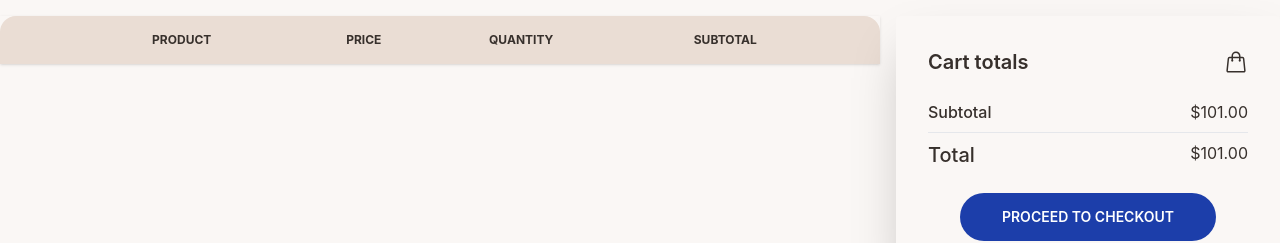
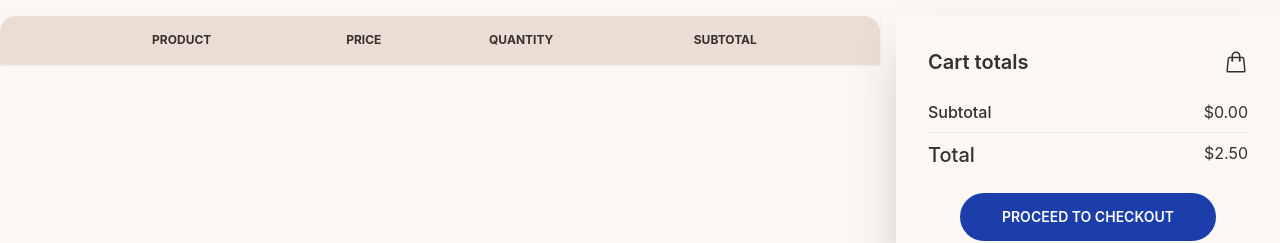
Before and after one commit to devhasibulislam/toothsi-reactjs-assignment, a React (Create React App) app: page / in a window 1280 px wide. Both pictures are taken after typing "Sample" into the empty fields and a click on the button "ADD TO CART". Shown: the top 243 px of the page. Built offline with nearby package versions, Linux system fonts and the light colour scheme; the HTML template or start-up script is replaced by a standard one.

Commit message:
cart info adding done

```diff
--- a/src/components/checkout/CheckoutRight.js
+++ b/src/components/checkout/CheckoutRight.js
@@ -3,6 +3,8 @@ import { useNavigate } from "react-router-dom";
 
 const CheckoutRight = () => {
   const navigate = useNavigate();
+  let subTotal = 0;
+  JSON.parse(localStorage.getItem("ProductListingCart")).forEach(prod => subTotal += (Number(prod.price) * Number(prod.quantity)));
 
   return (
     <section className="mx-auto">
@@ -31,15 +33,15 @@ const CheckoutRight = () => {
             {/* subtotal */}
             <div className="flex justify-between">
               <span className="font-medium">Subtotal</span>
-              <span>$101.00</span>
+              <span>${subTotal.toFixed(2)}</span>
             </div>
 
             <hr className="my-2" />
 
             {/* total */}
             <div className="flex justify-between">
-              <span className="font-medium text-xl">Total</span>
-              <span>$101.00</span>
+              <span className="font-medium text-xl tooltip tooltip-right" data-tip="Including tax $2.50 ">Total</span>
+              <span>${(subTotal + 2.50).toFixed(2)}</span>
             </div>
           </div>
           <div className="card-actions justify-center">
```
